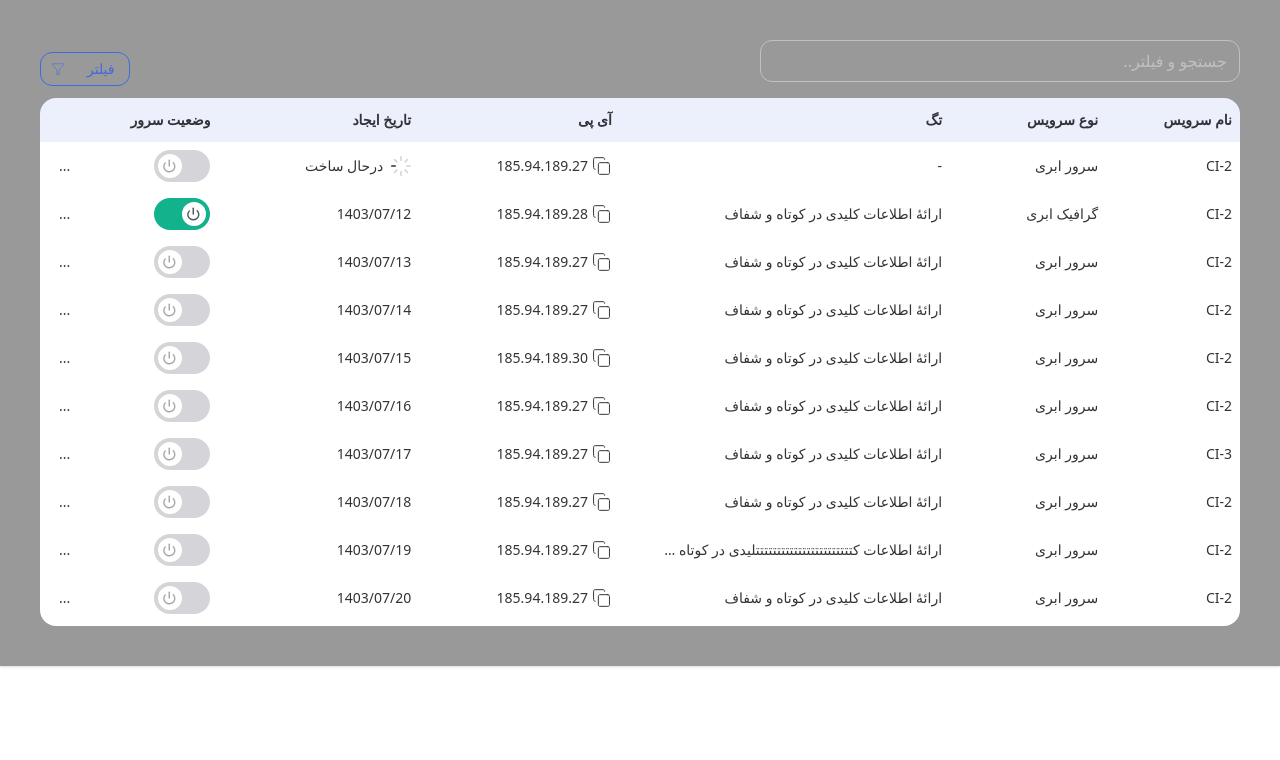
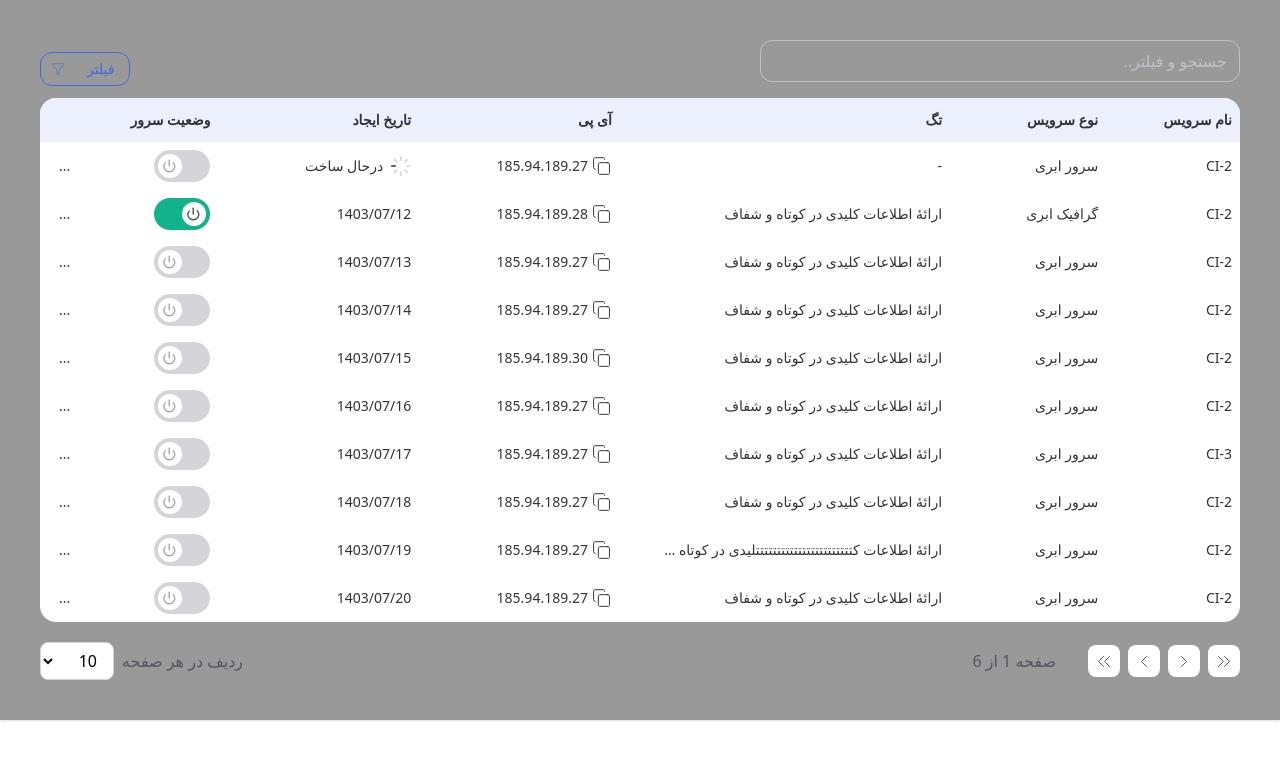
Before and after one commit to ELAZNZ/git-data-table-test, a Next.js app: page / in a window 1280 px wide. Shown: the top 760 px of the page. Built offline with nearby package versions, Linux system fonts and the light colour scheme.

Commit message:
add pagination

```diff
--- a/app/components/DataTable.tsx
+++ b/app/components/DataTable.tsx
@@ -1,6 +1,7 @@
 "use client";
 
 import { useEffect, useState } from "react";
+import Pagination from "./Pagination";
 import Image from "next/image";
 import chevronsUpDown from "@/app/assets/icons/chevronsUpDown.svg";
 
@@ -28,6 +29,9 @@ export default function DataTable({ data, columns }: DataTableProps) {
   const [sortField, setSortField] = useState<string | null>(null);
   const [order, setOrder] = useState<SortOrder>("asc");
 
+  const [currentPage, setCurrentPage] = useState(1);
+  const [rowsPerPage, setRowsPerPage] = useState(10);
+
   useEffect(() => {
     setTableData(data);
   }, [data]);
@@ -52,9 +56,17 @@ export default function DataTable({ data, columns }: DataTableProps) {
     setTableData(sorted);
   };
 
+  const totalRows = tableData.length;
+  const totalPages = Math.ceil(totalRows / rowsPerPage);
+
+  const startIndex = (currentPage - 1) * rowsPerPage;
+  const endIndex = startIndex + rowsPerPage;
+
+  const paginatedData = tableData.slice(startIndex, endIndex);
+
   return (
     <div className="">
-      <div className="max-h-132 overflow-auto rounded-2xl bg-white ">
+      <div className="max-h-132 overflow-auto rounded-2xl bg-white">
         <table
           className="text-right text-sm border-collapse text-[#323338] h-100% w-full"
           dir="rtl"
@@ -96,8 +108,8 @@ export default function DataTable({ data, columns }: DataTableProps) {
             </tr>
           </thead>
 
-          <tbody className="py-4 px-2 ">
-            {tableData.map((row, rowIndex) => (
+          <tbody className="py-4 px-2">
+            {paginatedData.map((row, rowIndex) => (
               <tr key={rowIndex} className="">
                 {columns.map((col) => (
                   <td
@@ -112,6 +124,13 @@ export default function DataTable({ data, columns }: DataTableProps) {
           </tbody>
         </table>
       </div>
+      <Pagination
+        currentPage={currentPage}
+        totalPages={totalPages}
+        rowsPerPage={rowsPerPage}
+        setCurrentPage={setCurrentPage}
+        setRowsPerPage={setRowsPerPage}
+      />
     </div>
   );
 }
--- /dev/null
+++ b/app/components/Pagination.tsx
@@ -0,0 +1,90 @@
+"use client";
+
+import Image from "next/image";
+import leftArroW from "@/app/assets/icons/leftArrow.svg";
+import rightArrow from "@/app/assets/icons/rightArrow.svg";
+
+interface PaginationProps {
+  currentPage: number;
+  totalPages: number;
+  rowsPerPage: number;
+  setCurrentPage: (page: number) => void;
+  setRowsPerPage: (rows: number) => void;
+}
+
+export default function Pagination({
+  currentPage,
+  totalPages,
+  rowsPerPage,
+  setCurrentPage,
+  setRowsPerPage,
+}: PaginationProps) {
+  return (
+    <div className="flex items-center justify-between mt-5">
+      <div className="flex items-center">
+        <div className="flex items-center gap-2 ml-8">
+          <button
+            onClick={() => setCurrentPage(Math.max(currentPage - 2, 1))}
+            disabled={currentPage === 1}
+            className="w-8 h-8 rounded-lg bg-white flex items-center justify-center"
+          >
+            <Image src={rightArrow} alt="" />
+            <Image src={rightArrow} alt="" />
+          </button>
+
+          <button
+            onClick={() => setCurrentPage(Math.max(currentPage - 1, 1))}
+            disabled={currentPage === 1}
+            className="w-8 h-8 rounded-lg bg-white flex items-center justify-center"
+          >
+            <Image src={rightArrow} alt="" />
+          </button>
+
+          <button
+            onClick={() =>
+              setCurrentPage(Math.min(currentPage + 1, totalPages))
+            }
+            disabled={currentPage === totalPages}
+            className="w-8 h-8 rounded-lg bg-white flex items-center justify-center"
+          >
+            <Image src={leftArroW} alt="" />
+          </button>
+
+          <button
+            onClick={() =>
+              setCurrentPage(Math.min(currentPage + 2, totalPages))
+            }
+            disabled={currentPage === totalPages}
+            className="w-8 h-8 rounded-lg bg-white flex items-center justify-center"
+          >
+            <Image src={leftArroW} alt="" />
+            <Image src={leftArroW} alt="" />
+          </button>
+        </div>
+        <span className="text-[#54565F]">
+          صفحه {currentPage} از {totalPages}
+        </span>
+      </div>
+
+      <div className="flex items-center gap-2">
+        <span className="text-[#54565F] leading-6">ردیف در هر صفحه</span>
+
+        <select
+          value={rowsPerPage}
+          onChange={(e) => {
+            const value = Number(e.target.value);
+            setRowsPerPage(value);
+            setCurrentPage(1);
+          }}
+          className="bg-white border border-[#D5D5D9] rounded-lg px-3 py-1.5 outline-none"
+        >
+          {[10, 20, 50, 100].map((size) => (
+            <option key={size} value={size}>
+              {size}
+            </option>
+          ))}
+        </select>
+      </div>
+    </div>
+  );
+}
```
Also changed, not shown: app/assets/icons/leftArrow.svg (added), app/assets/icons/rightArrow.svg (added).
